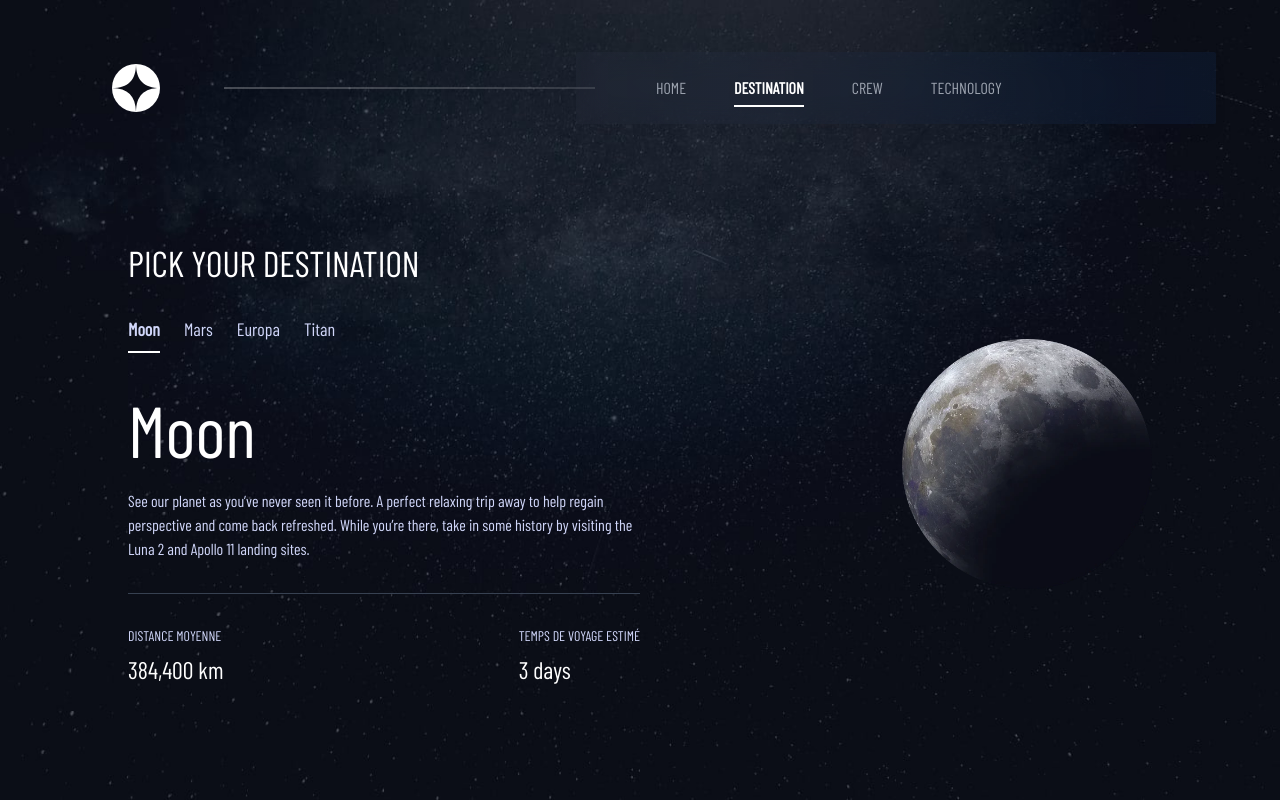
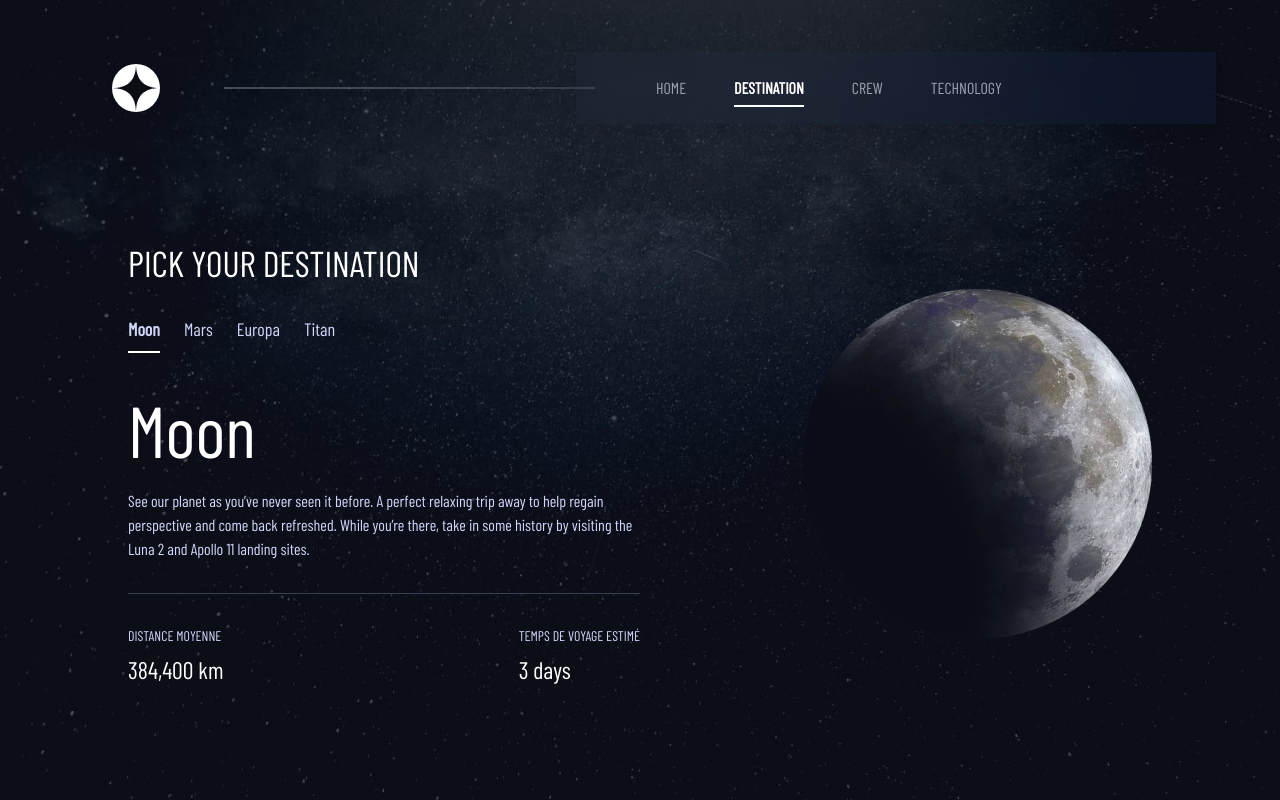
Before and after one commit to ZahirHaniche-dev/nextjs-space, a Next.js app: page /destination in a window 1280 px wide. Built offline with nearby package versions, Linux system fonts and the light colour scheme; a web font is replaced by a local one.

Commit message:
Desktop style modification

```diff
--- a/src/app/crew/page.js
+++ b/src/app/crew/page.js
@@ -78,8 +78,8 @@ export default function Crew() {
               <Image
                 src={require(`../../assets/crew/image-${activeCrew.toLowerCase().replace(' ', '-')}.webp`)}
                 alt={activeCrew}
-                width={250}
-                height={250}
+                width={400}
+                height={400}
                 className="mx-0"
               />
             </motion.div>
--- a/src/app/destination/page.js
+++ b/src/app/destination/page.js
@@ -74,18 +74,34 @@ export default function Destination() {
             <motion.div
               key={activeDestination}
               initial={{ opacity: 0, scale: 0.8 }}
-              animate={{ opacity: 1, scale: 1 }}
+              animate={{
+                opacity: 1,
+                scale: 1,
+              }}
               exit={{ opacity: 0, scale: 0.8 }}
-              transition={{ duration: 0.3 }}
+              transition={{
+                duration: 0.3
+              }}
               className="flex justify-end"
             >
-              <Image
-                src={require(`../../assets/destination/image-${activeDestination.toLowerCase()}.webp`)}
-                alt={activeDestination}
-                width={250}
-                height={250}
-                className="mx-0"
-              />
+              <motion.div
+                animate={{
+                  rotate: 360
+                }}
+                transition={{
+                  duration: 20,
+                  ease: "linear",
+                  repeat: Infinity
+                }}
+              >
+                <Image
+                  src={require(`../../assets/destination/image-${activeDestination.toLowerCase()}.webp`)}
+                  alt={activeDestination}
+                  width={350}
+                  height={350}
+                  className="mx-0"
+                />
+              </motion.div>
             </motion.div>
           </AnimatePresence>
         </div>
--- a/src/app/technology/page.js
+++ b/src/app/technology/page.js
@@ -77,8 +77,8 @@ export default function Technology() {
               <Image
                 src={require(`../../assets/technology/image-${activeTechnology.toLowerCase().replace(' ', '-')}-portrait.jpg`)}
                 alt={activeTechnology}
-                width={250}
-                height={250}
+                width={400}
+                height={400}
                 className="mx-0"
               />
             </motion.div>
```
